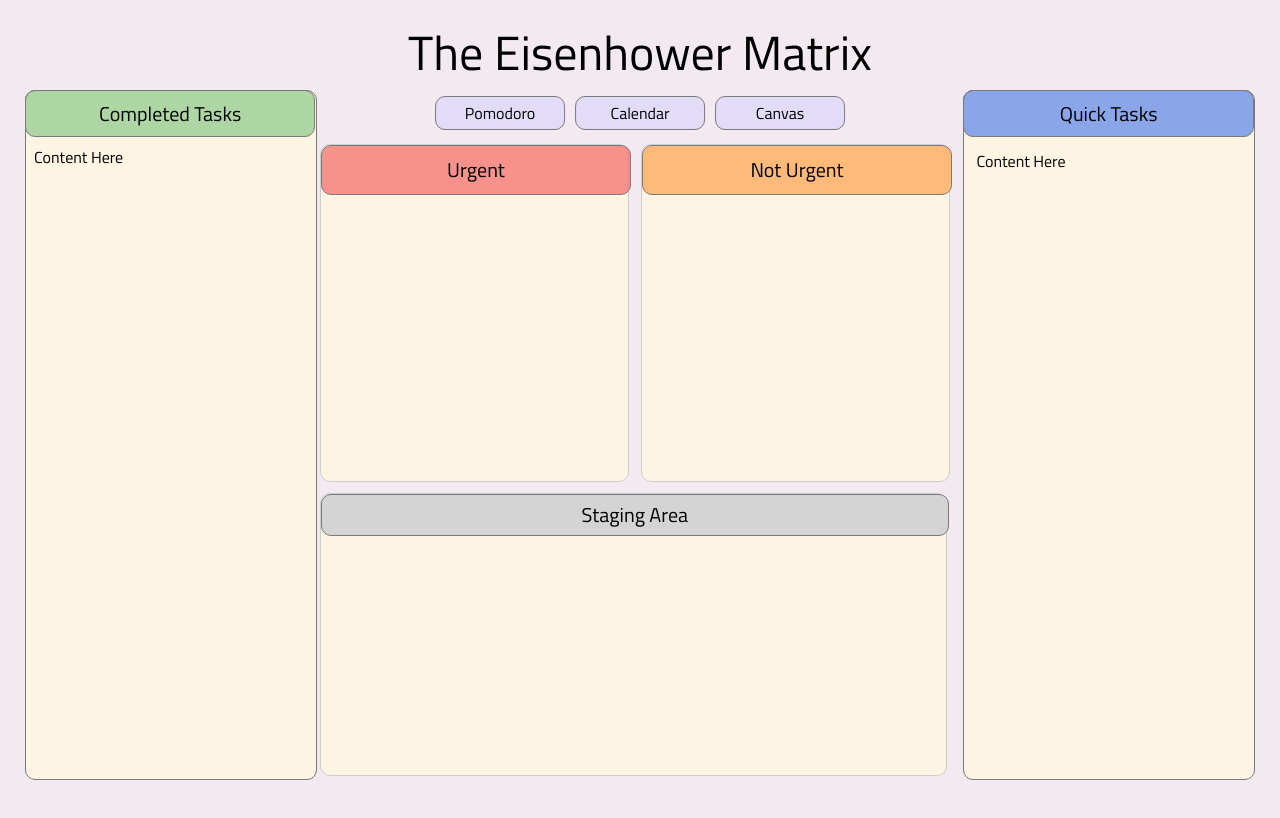
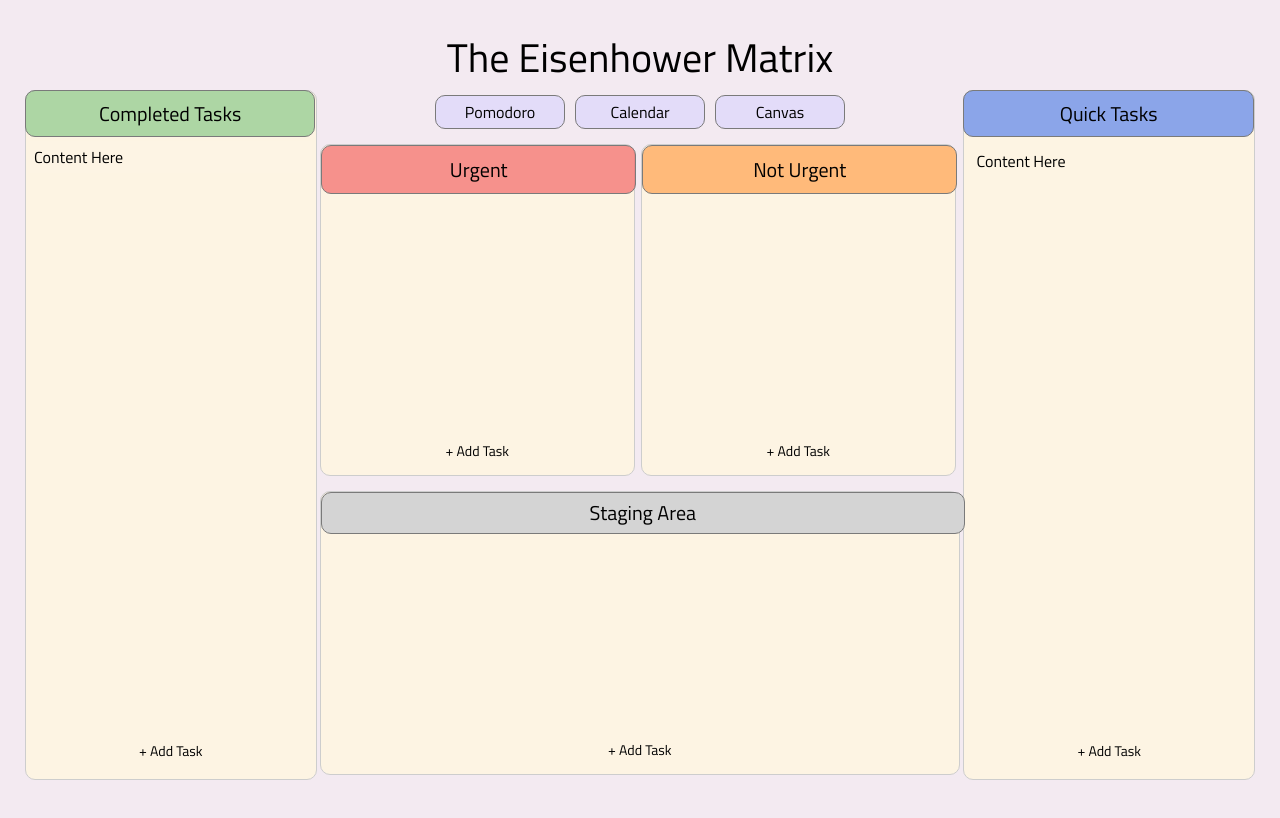
Before and after one commit to AayushGupta16/eisenhower-box, a React (Create React App) app: page / in a window 1280 px wide. Shown: the top 818 px of the page. Built offline with nearby package versions, Linux system fonts and the light colour scheme.

Commit message:
Added the 'add task' text

```diff
--- a/src/CenterTopSection.js
+++ b/src/CenterTopSection.js
@@ -3,7 +3,7 @@ import styled from '@emotion/styled';
 import { Flex, Button } from "@chakra-ui/react";
 
 const ResponsiveText = styled.h1`
-  font-size: 48px;
+  font-size: 40px;
   font-weight: normal;  // Add this line to make the text not bold
 
   @media (max-width: 1200px) {
@@ -25,13 +25,13 @@ const CenterTopSection = () => {
       direction="column"
       align="center"
       position="absolute"
-      top="-2%"
+      top="0%"
       left="50%"
       transform="translate(-50%, 0)"
       zIndex="2"
     >
       <ResponsiveText>The Eisenhower Matrix</ResponsiveText>
-      <Flex mt={-30}>
+      <Flex mt={-25}>
         <LinkBox href="https://pomofocus.io" text="Pomodoro" />
         <LinkBox href="https://calendar.google.com" text="Calendar" />
         <LinkBox href="https://elms.umd.edu/" text="Canvas" />
--- a/src/LeftSection.js
+++ b/src/LeftSection.js
@@ -8,14 +8,14 @@ const LeftSection = () => {
       h="85vh"
       bg="#FDF4E3"
       p={4}
-      mt="90px"  // Adjust this value to move the box up or down
+      mt="90px"
       ml="25px"
-      border="1px solid #7A7A7A"
+      border="1px solid #CDCDCD"
       borderRadius="10px"
+      position="relative" // Added for absolute positioning of the child
     >
       {/* Title Box */}
       <Flex
-        position="relative"
         mt="-5px"
         ml="-5px"
         top={0}
@@ -40,6 +40,17 @@ const LeftSection = () => {
       >
         {"Content Here"}
       </Box>
+
+      {/* Added "+ Add Task" to the bottom of the container */}
+      <Flex
+        position="absolute"
+        bottom={0}
+        left="50%"
+        transform="translateX(-50%)"
+        mb={4}
+      >
+        <Text fontSize="14px">+ Add Task</Text>
+      </Flex>
     </Box>
   );
 };
--- a/src/NestedContainers.js
+++ b/src/NestedContainers.js
@@ -33,15 +33,14 @@ const NestedContainers = () => {
         {titles.slice(0, 2).map((title, i) => (
           <Box
             key={i}
-            w="95%"
+            w="98%"
             h="100%"
             bg="#FDF4E3"
-            p={2}
+            p={0}
             boxShadow="lg"
             borderRadius="10px"
             position="relative"
             border="1px solid #CDCDCD"
-
           >
             {/* Title Box */}
             <Flex
@@ -60,12 +59,22 @@ const NestedContainers = () => {
             >
               <Text fontSize="20px">{title}</Text>
             </Flex>
+            {/* Add Task Text */}
+            <Flex
+              position="absolute"
+              bottom={0}
+              left="50%"
+              transform="translateX(-50%)"
+              zIndex="1"
+            >
+              <Text fontSize="14px">+ Add Task</Text>
+            </Flex>
           </Box>
         ))}
         {/* Staging Area */}
         <Box
           gridColumn="span 2"
-          w="97%"
+          w="99%"
           h="80%"
           mt={15}
           bg="#FDF4E3"
@@ -81,7 +90,7 @@ const NestedContainers = () => {
             top={0}
             left={0}
             h="13%"
-            w="99.5%"
+            w="100%"
             bg={titleBoxColors[2]}
             border="1px solid #7A7A7A"
             borderRadius="10px"
@@ -92,7 +101,16 @@ const NestedContainers = () => {
           >
             <Text fontSize="20px">{titles[2]}</Text>
           </Flex>
-
+          {/* Add Task Text */}
+          <Flex
+              position="absolute"
+              bottom={0}
+              left="50%"
+              transform="translateX(-50%)"
+              zIndex="1"
+            >
+              <Text fontSize="14px">+ Add Task</Text>
+          </Flex>
         </Box>
       </Grid>
     </Box>
--- a/src/RightSection.js
+++ b/src/RightSection.js
@@ -10,8 +10,9 @@ const RightSection = () => {
       mr="25px"
       bg="#FDF4E3"
       p={4}
-      border="1px solid #7A7A7A"
+      border="1px solid #CDCDCD"
       borderRadius="10px"
+      position="relative" // Added for absolute positioning of the child
     >
       {/* Title Box */}
       <Flex
@@ -21,7 +22,6 @@ const RightSection = () => {
         right={0}
         w="101%"
         h="6%"
-
         bg='rgba(68, 116, 238, 0.61)'
         border="1px solid #7A7A7A"
         borderRadius="10px"
@@ -40,6 +40,17 @@ const RightSection = () => {
       >
         {"Content Here"}
       </Box>
+
+      {/* Added "+ Add Task" to the bottom of the container */}
+      <Flex
+        position="absolute"
+        bottom={0}
+        left="50%"
+        transform="translateX(-50%)"
+        mb={4}
+      >
+        <Text fontSize="14px">+ Add Task</Text>
+      </Flex>
     </Box>
   );
 };
```
